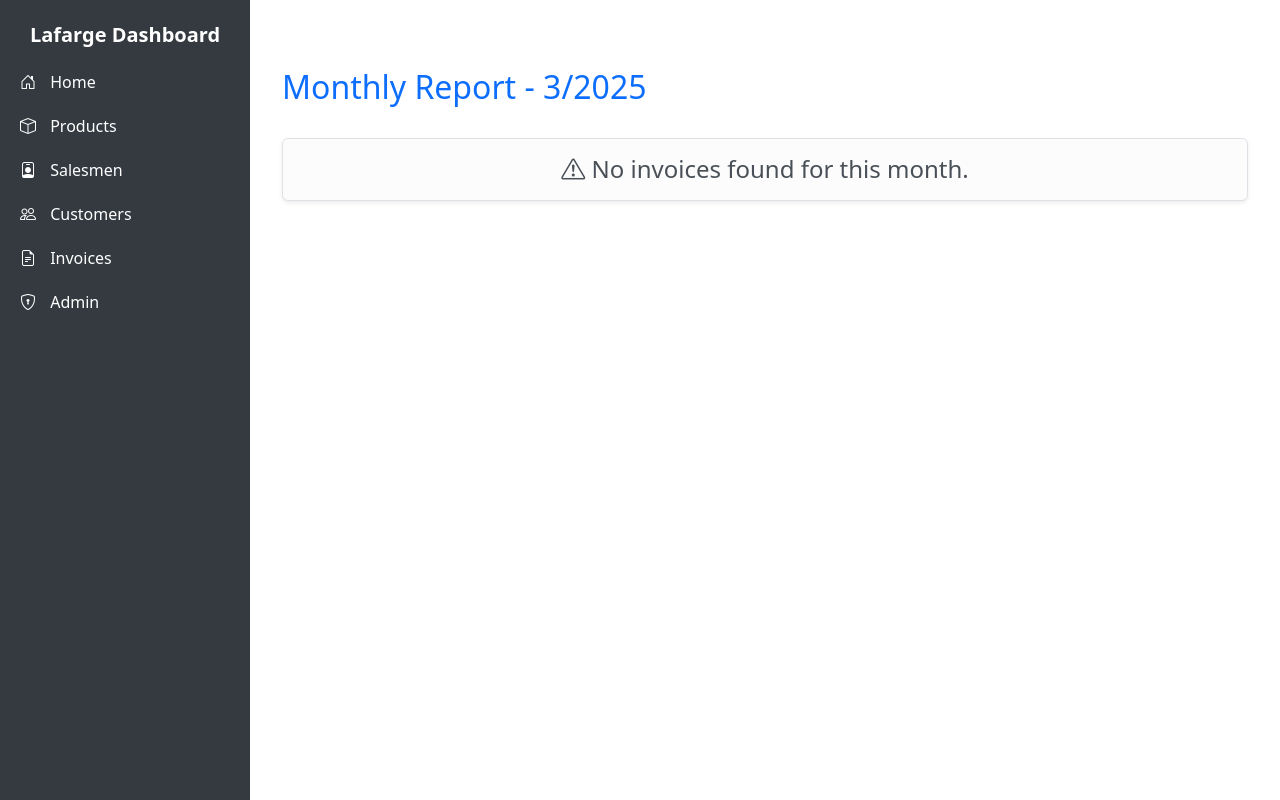
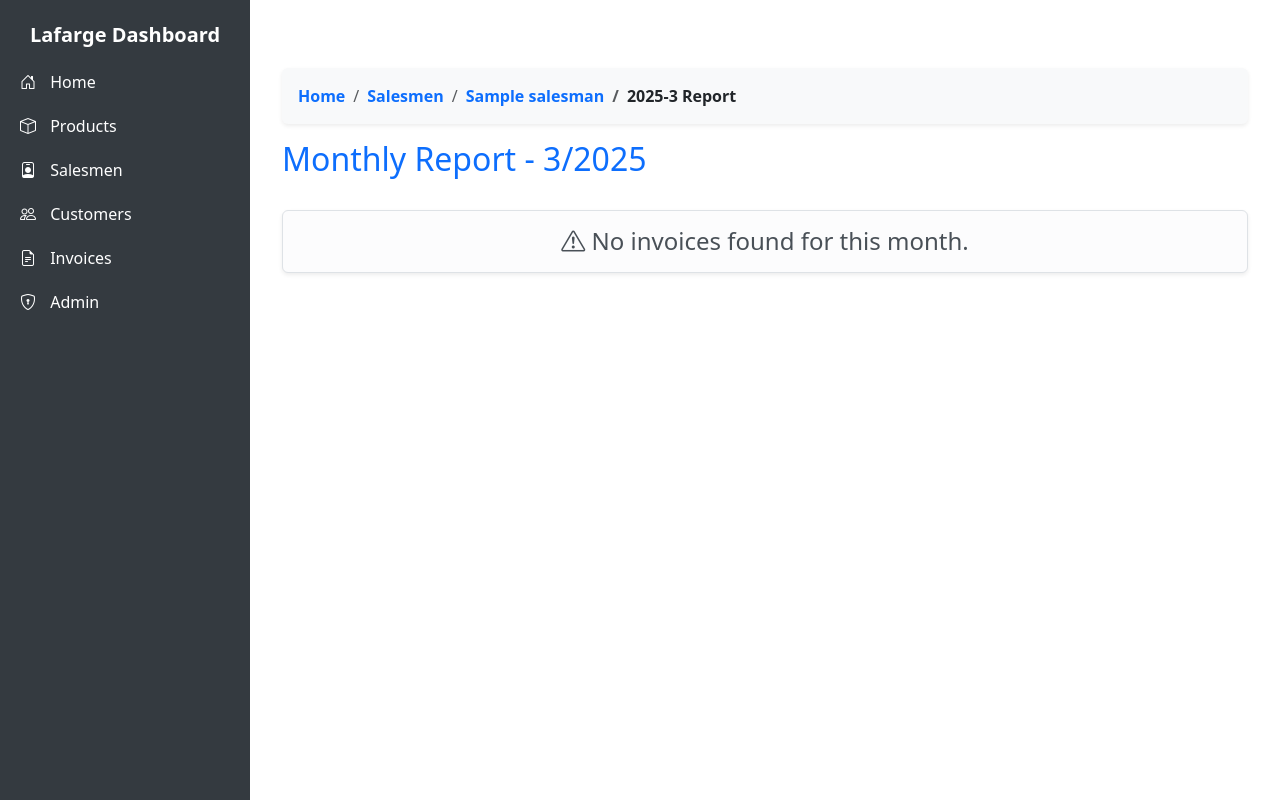
Before and after one commit to mfcc168/Lafarge-ERP-System, a Django app: page /salesman/1/monthly/2025/03/ in a window 1280 px wide. Run offline with Django 5.2, Linux system fonts and the light colour scheme; a user stored in the database is signed in; tables that the repository leaves empty hold one stand-in row (values such as "Sample post"); parts of the project's set-up code (start-up, migrations or seed data) failed here and were passed over; some libraries are stand-ins or nearby versions.

Commit message:
create breadcrumb

```diff
--- /dev/null
+++ b/lafarge/invoice/templates/invoice/components/breadcrumb.html
@@ -0,0 +1,36 @@
+{% if breadcrumbs %}
+<nav aria-label="breadcrumb">
+    <ol class="breadcrumb bg-light rounded p-3 shadow-sm">
+        <li class="breadcrumb-item">
+            <a href="{% url 'home' %}" class="text-primary fw-semibold">Home</a>
+        </li>
+        {% for crumb in breadcrumbs %}
+            {% if forloop.last %}
+                <li class="breadcrumb-item active fw-bold text-dark" aria-current="page">{{ crumb.name }}</li>
+            {% else %}
+                <li class="breadcrumb-item">
+                    <a href="{{ crumb.url }}" class="text-primary fw-semibold">{{ crumb.name }}</a>
+                </li>
+            {% endif %}
+        {% endfor %}
+    </ol>
+</nav>
+{% endif %}
+
+<style>
+.breadcrumb {
+    background: rgba(255, 255, 255, 0.8);
+    backdrop-filter: blur(5px);
+}
+
+.breadcrumb-item a {
+    text-decoration: none;
+    transition: color 0.3s ease-in-out;
+}
+
+.breadcrumb-item a:hover {
+    color: #0d6efd; /* Bootstrap primary blue */
+    text-decoration: underline;
+}
+
+</style>
--- a/lafarge/invoice/templates/invoice/salesman_monthly_preview.html
+++ b/lafarge/invoice/templates/invoice/salesman_monthly_preview.html
@@ -2,6 +2,8 @@
 {% load custom_filter %}
 {% block content %}
 <div class="container mt-4">
+{% include "invoice/components/breadcrumb.html" %}
+
     <h2 class="mb-4">Monthly Invoice Summary</h2>
 
     {% if months %}
--- a/lafarge/invoice/templates/invoice/salesman_monthly_report.html
+++ b/lafarge/invoice/templates/invoice/salesman_monthly_report.html
@@ -2,6 +2,8 @@
 {% load custom_filter %}
 {% block content %}
 <div class="container mt-5">
+{% include "invoice/components/breadcrumb.html" %}
+
     <div class="d-flex justify-content-between align-items-center mb-4">
         <h2 class="text-primary">Monthly Report - {{ month }}/{{ year }}</h2>
     </div>
--- a/lafarge/invoice/views/salesman_page_views.py
+++ b/lafarge/invoice/views/salesman_page_views.py
@@ -70,7 +70,10 @@ def salesman_monthly_preview(request, salesman_id):
     salesman = get_object_or_404(Salesman, id=salesman_id)
     latest_invoice = Invoice.objects.filter(salesman=salesman, delivery_date__isnull=False).order_by(
         '-delivery_date').first()
-
+    breadcrumbs = [
+        {"name": "Salesmen", "url": reverse("salesman_list")},
+        {"name": salesman.name, "url": reverse("salesman_monthly_preview", kwargs={"salesman_id": salesman.id})},
+    ]
     if latest_invoice:
         today = latest_invoice.delivery_date
     else:
@@ -98,7 +101,7 @@ def salesman_monthly_preview(request, salesman_id):
                                kwargs={'salesman_id': salesman.id, 'year': year, 'month': month}),
             })
 
-    return render(request, 'invoice/salesman_monthly_preview.html', {'months': months, 'salesman': salesman})
+    return render(request, 'invoice/salesman_monthly_preview.html', {'months': months, 'salesman': salesman, "breadcrumbs": breadcrumbs})
 
 
 @staff_member_required
@@ -106,7 +109,11 @@ def salesman_monthly_report(request, salesman_id, year, month):
     salesman = get_object_or_404(Salesman, id=salesman_id)
     first_day = make_aware(datetime(int(year), int(month), 1))
     last_day = make_aware(datetime(int(year), int(month) + 1, 1) - timedelta(days=1))
-
+    breadcrumbs = [
+        {"name": "Salesmen", "url": reverse("salesman_list")},
+        {"name": salesman.name, "url": reverse("salesman_monthly_preview", kwargs={"salesman_id": salesman.id})},
+        {"name": f"{year}-{month} Report", "url": ""},
+    ]
     invoices = Invoice.objects.filter(
         salesman=salesman, delivery_date__range=(first_day, last_day)
     ).prefetch_related("invoiceitem_set", "invoiceitem_set__product")
@@ -136,5 +143,5 @@ def salesman_monthly_report(request, salesman_id, year, month):
     return render(
         request,
         "invoice/salesman_monthly_report.html",
-        {"weeks": weeks, "year": year, "month": month, "monthly_total": monthly_total, "salesman": salesman},
+        {"weeks": weeks, "year": year, "month": month, "monthly_total": monthly_total, "salesman": salesman, "breadcrumbs": breadcrumbs},
     )
--- /dev/null
+++ b/lafarge/lafarge/context_processors.py
@@ -0,0 +1,20 @@
+from django.urls import resolve
+
+def breadcrumb_context(request):
+    """Generate breadcrumbs dynamically based on the URL path"""
+    path = request.path.strip("/").split("/")
+    breadcrumbs = []
+    url = ""
+
+    # Skip empty paths (e.g., when on the homepage)
+    if not path or path == [""]:
+        return {"breadcrumbs": []}
+
+    for part in path:
+        url += f"/{part}"
+        breadcrumbs.append({
+            "name": part.replace("-", " ").capitalize(),  # Convert URL part to readable name
+            "url": url
+        })
+
+    return {"breadcrumbs": breadcrumbs}
--- a/lafarge/lafarge/settings.py
+++ b/lafarge/lafarge/settings.py
@@ -51,6 +51,7 @@ TEMPLATES = [
                 'django.template.context_processors.request',
                 'django.contrib.auth.context_processors.auth',
                 'django.contrib.messages.context_processors.messages',
+                'lafarge.context_processors.breadcrumb_context',
             ],
         },
     },
```
